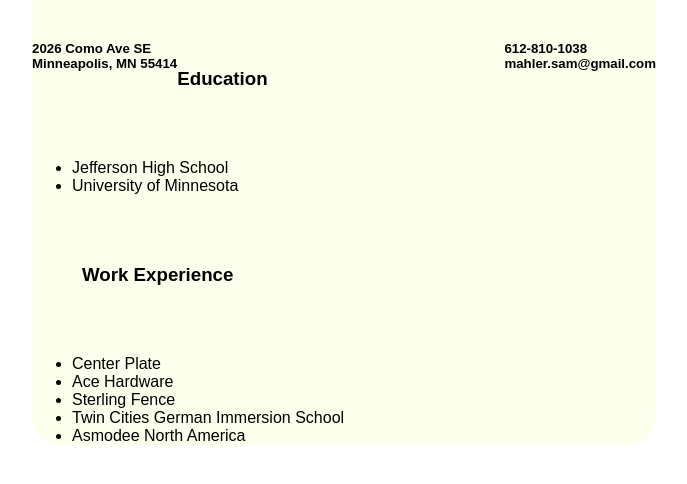
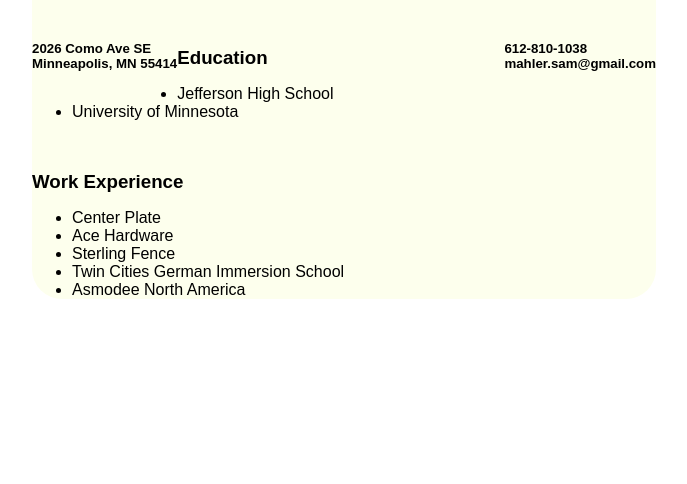
Before and after one commit to s-mahler/primeacademy.resume, a plain HTML site: page index.html in a window 1280 px wide. Shown: the part 48-532 px from the top of the page, without its empty margins (296-983 px from the left). Drawn offline with Linux system fonts and the light colour scheme.

Commit message:
Update style.css

```diff
--- a/style.css
+++ b/style.css
@@ -16,7 +16,7 @@
 
 h3 {
     border-bottom: 3px #000000;
-    padding: 50px;
+    margin: 50px 0px 0px 0px;
     text-align: left;
 }
 
```
